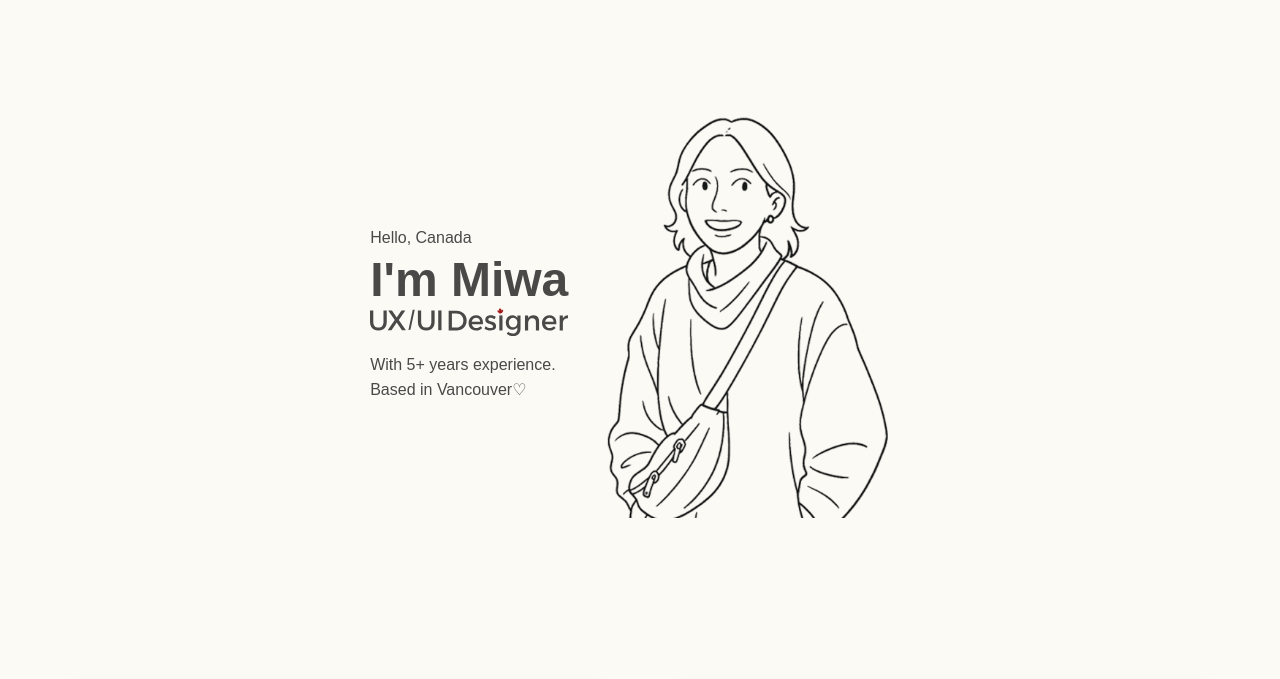
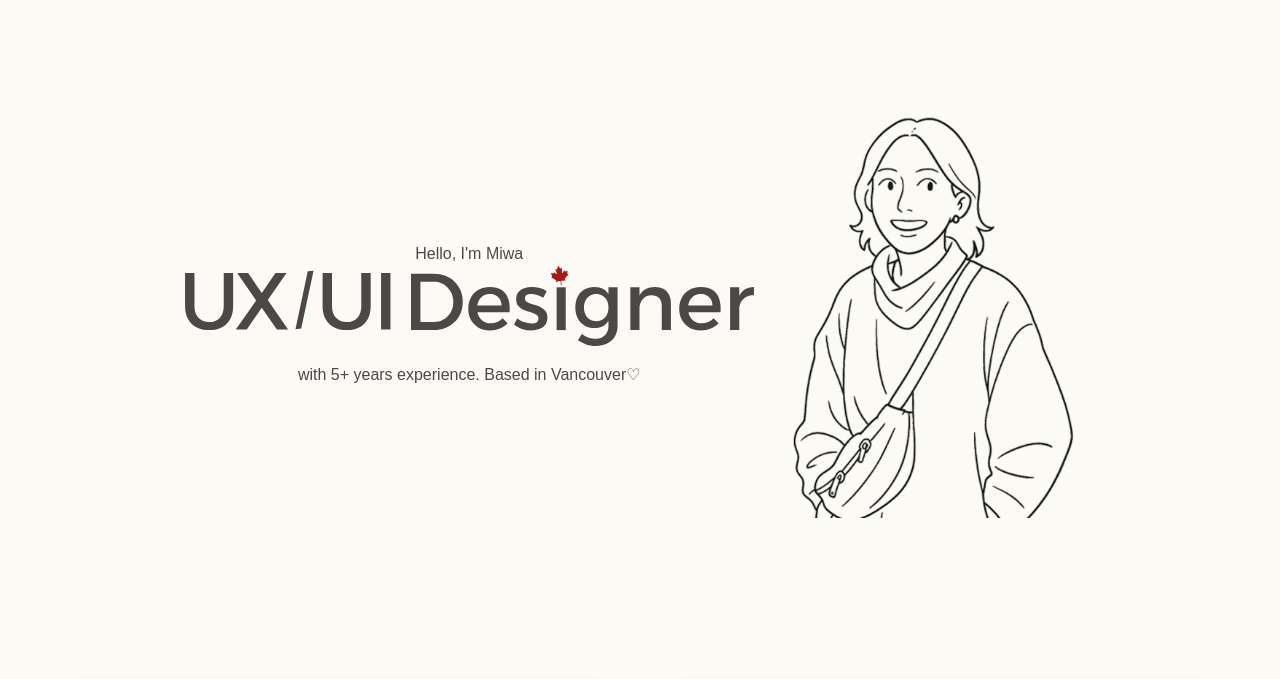
Before and after one commit to shenhe304/miwak_portfolio, a plain HTML site: page index.html in a window 1280 px wide. Shown: the part 67-746 px from the top of the page. Drawn offline with Linux system fonts and the light colour scheme; a web font is replaced by a local one.

Commit message:
modify hero section

```diff
--- a/assets/scss/project/_hero.scss
+++ b/assets/scss/project/_hero.scss
@@ -25,18 +25,12 @@
   }
 
   &__title {
-    font-size: $font-size-hero;
-    font-weight: $font-weight-bold;
     margin-bottom: $spacing-md;
-    line-height: 1.2;
+  }
 
-    @media (max-width: $breakpoint-md) {
-      font-size: 2.2rem;
-    }
-
-    @media (max-width: $breakpoint-sm) {
-      font-size: 1.8rem;
-    }
+  &__content{
+    width: 50%;
+    text-align: center;
   }
 
   &__image{
--- a/index.html
+++ b/index.html
@@ -28,9 +28,9 @@
             <div class="l-container">
                 <div class="p-hero__wrapper">
                     <div class="p-hero__content">
-                        <p>Hello, Canada</p>
-                        <h1 class="p-hero__title">I'm Miwa<br><img src="assets/images/common/uxui.svg" alt="UX/UI Designer" class="p-hero__uxui"></h1>
-                        <p>With 5+ years experience.<br>Based in Vancouver♡</p>
+                        <p>Hello, I'm Miwa</p>
+                        <h1 class="p-hero__title"><img src="assets/images/common/uxui.svg" alt="UX/UI Designer" class="p-hero__uxui"></h1>
+                        <p></p>with 5+ years experience. Based in Vancouver♡</p>
                     </div>
 
                     <div class="p-hero__image">
```
Also changed, not shown: assets/css/style.css.
